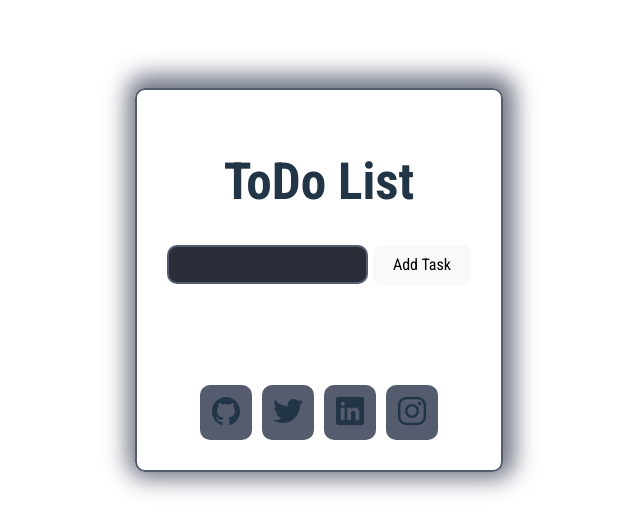
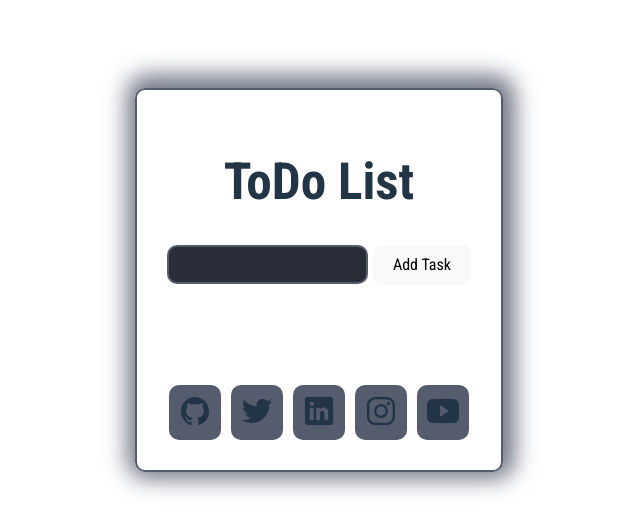
Before and after one commit to lcscostadev/React-ToDoList, a React (Vite) app: page / in a window 1280 px wide. Shown: the part 120-652 px from the top of the page, without its empty margins (321-961 px from the left). Built offline with nearby package versions, Linux system fonts and the light colour scheme.

Commit message:
updating socials, adding youtube channel

```diff
--- a/src/components/Footer.jsx
+++ b/src/components/Footer.jsx
@@ -25,6 +25,12 @@ const Footer = () => {
                         <ion-icon name="logo-instagram" size="large"></ion-icon>
                     </a>
                 </div>
+
+                <div className='icon'>
+                    <a href="https://www.youtube.com/channel/UC34-Ya9LsJ6GCgIlpMJYvUQ" target="_blank">
+                        <ion-icon name="logo-youtube" size="large"></ion-icon>
+                    </a>
+                </div>
             </div>
         </>
     );
```
